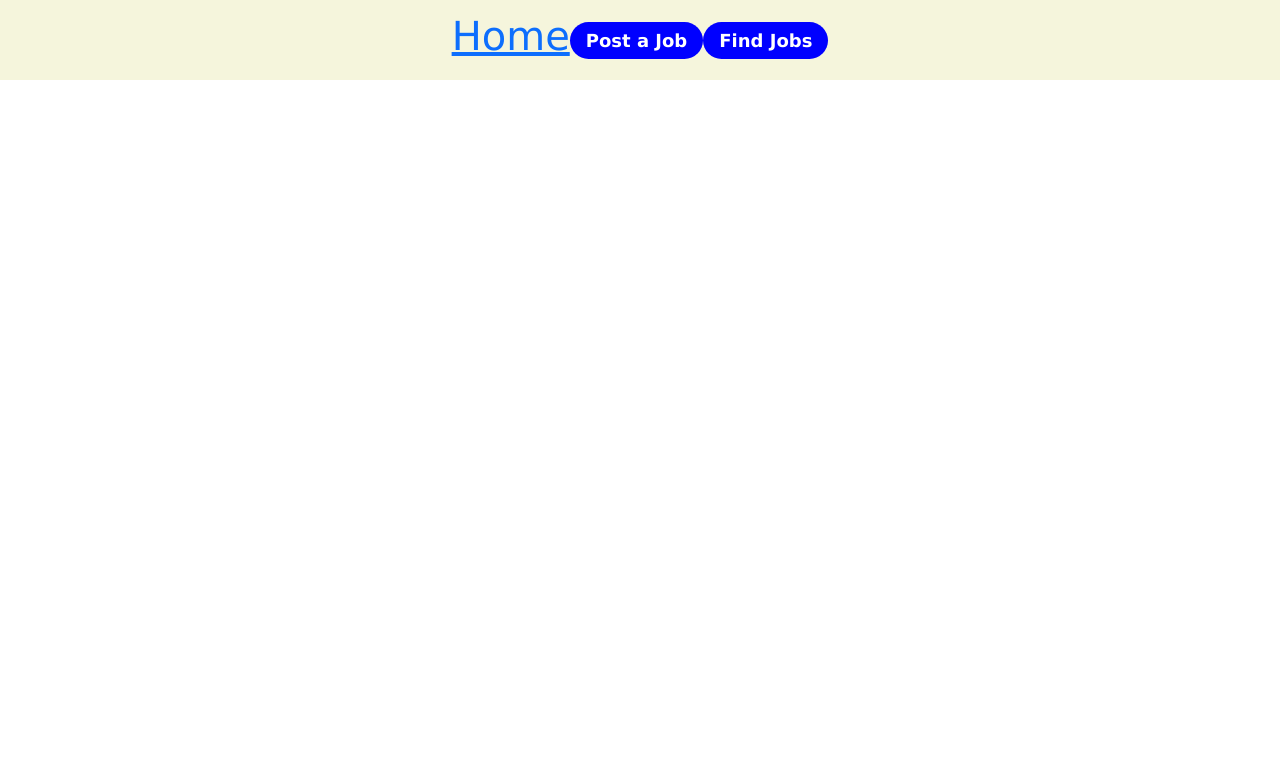
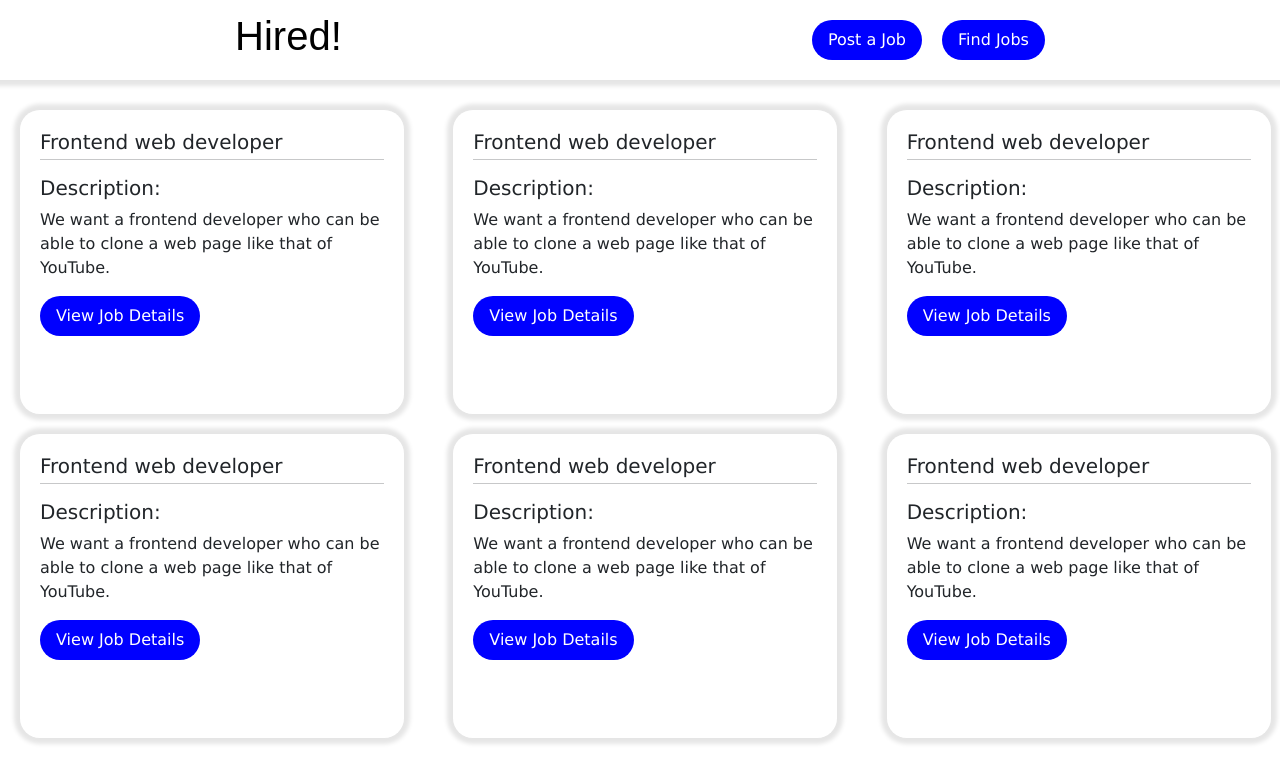
Before and after one commit to munyi-victor/hired, a React (Create React App) app: page /dashboard in a window 1280 px wide. Shown: the top 782 px of the page. Built offline with nearby package versions, Linux system fonts and the light colour scheme.

Commit message:
improved dashboard

```diff
--- a/package.json
+++ b/package.json
@@ -16,7 +16,7 @@
     "react-bootstrap": "^2.9.1",
     "react-dom": "^18.2.0",
     "react-icons": "^5.0.1",
-    "react-router-dom": "^6.19.0",
+    "react-router-dom": "^6.22.2",
     "react-scripts": "5.0.1",
     "stream-browserify": "^3.0.0",
     "web-vitals": "^2.1.4"
--- a/src/App.js
+++ b/src/App.js
@@ -14,8 +14,12 @@ import Clients from "./components/Clients";
 import WhyUs from "./components/WhyUs";
 import Signup from "./auth/Signup";
 import Login from "./auth/Login";
+// import Reviews from "./components/Reviews";
+
 import Dashboard from "./dashboard/Dashboard";
-// import Reviews from "./components/Reviews";
+import PostJob from "./dashboard/PostJob";
+import FindJobs from "./dashboard/FindJobs";
+import JobDetails from "./dashboard/JobDetails";
 
 const App = () => {
   const Home = () => {
@@ -38,7 +42,13 @@ const App = () => {
           <Route path="/login" Component={Login} />
           <Route path="/signup" Component={Signup} />
           <Route path="/" Component={Home} />
-          <Route path="/dashboard" Component={Dashboard} />
+
+          <Route exact path="/dashboard" Component={Dashboard} />
+
+          <Route path="/dashboard/post-job" Component={PostJob} />
+          <Route path="/dashboard/find-jobs" Component={FindJobs} />
+
+          <Route path="/dashboard/jobs/:id" render={(props) => <JobDetails {...props}/>} />
         </Routes>
       </Router>
     </AuthProvider>
--- a/src/dashboard/Dashboard.css
+++ b/src/dashboard/Dashboard.css
@@ -1,7 +1,5 @@
 .dashboard-container {
-  display: flex;
   margin: 0;
-  justify-content: center;
 }
 
 .dashboard-container nav {
@@ -9,17 +7,52 @@
   width: 100%;
   height: 10vh;
   text-align: center;
-  justify-content: center;
+  justify-content: space-around;
   align-items: center;
-  background-color: beige;
+  background-color: rgba(255, 255, 255, 0.1);
+  box-shadow: 0 0 4px 6px rgba(0, 0, 0, 0.1);
 }
 
-.dashboard-container nav .nav-button {
+.dashboard-container .logo a{
+  text-decoration: none;
+}
+
+.dashboard-container .logo  h1{
+  color: #000;
+  font-family: fantasy;
+}
+
+.dashboard-container .dash-links {
+  display: flex;
+  gap: 20px;
+}
+
+.nav-button {
   text-decoration: none;
   background-color: blue;
   color: #fff;
-  font-size: 18px;
+  font-size: 16px;
   padding: 8px 16px;
   border-radius: 25px;
-  font-weight: bold;
+  border: none;
+  outline: none;
 }
+
+.available-jobs-section {
+  position: relative;
+  padding-top: 30px;
+  display: grid;
+  grid-template-columns: repeat(3, 1fr);
+  gap: 20px;
+}
+
+.available-jobs {
+  background-color: rgba(255, 255, 255, 0.1);
+  box-shadow: 0 0 4px 6px rgba(0, 0, 0, 0.1);
+  height: 38vh;
+  width: 30vw;
+  border-radius: 20px;
+  margin-left: 20px;
+  padding: 20px;
+  backdrop-filter: blur(10px);
+}
--- a/src/dashboard/Dashboard.js
+++ b/src/dashboard/Dashboard.js
@@ -1,25 +1,57 @@
 import './Dashboard.css';
-import React from 'react';
-import { Link } from 'react-router-dom';
+import React, { useState, useEffect } from "react";
+import { Link, useNavigate } from "react-router-dom";
+import { Jobs } from './Jobs';
 
 const Dashboard = () => {
+  const navigate = useNavigate();
+
+  const [jobs, setJobs] = useState([]);
+
+  useEffect(() => {
+    const getJobs = () => {
+      setJobs([...Jobs]);
+    }
+    getJobs();
+  }, [])
+
+  const handleClick = (jobId) => {
+    navigate(`/dashboard/jobs/${jobId}`);
+  }
+
   return (
     <div className="dashboard-container">
       <nav>
         <div className="logo">
-          <Link to={"/home"}>
-            <h1>Home</h1>
-          </Link>
+          <a href={"/dashboard"}>
+            <h1>Hired!</h1>
+          </a>
         </div>
-        <div>
-          <Link to={"#"} className="nav-button">
+
+        <div className="dash-links">
+          <Link to={"/dashboard/post-job"} className="nav-button">
             Post a Job
           </Link>
-          <Link to={"#"} className="nav-button">
+          <Link to={"/dashboard/find-jobs"} className="nav-button">
             Find Jobs
           </Link>
         </div>
       </nav>
+
+      <section className="available-jobs-section">
+        {jobs.map((job) => (
+          <div className="available-jobs" key={job.id}>
+            <h5>{job.title}</h5>
+            <hr style={{ marginTop: "-3px" }} />
+            <h5>Description:</h5>
+            <p>{job.description}</p>
+
+            <button className="nav-button" onClick={() => handleClick(job.id)}>
+              View Job Details
+            </button>
+          </div>
+        ))}
+      </section>
     </div>
   );
 }
--- /dev/null
+++ b/src/dashboard/FindJobs.js
@@ -0,0 +1,9 @@
+import React from 'react'
+
+const FindJobs = () => {
+  return (
+    <div>FindJobs</div>
+  )
+}
+
+export default FindJobs
--- /dev/null
+++ b/src/dashboard/JobDetails.js
@@ -0,0 +1,30 @@
+import React from 'react';
+import { Jobs } from './Jobs';
+
+const JobDetails = ({match}) => {
+  const jobId = match.params.id;
+  const job = Jobs.find((p) => p.id.toString() === jobId);
+
+  return (
+    <div>
+      <h3>Job More Details</h3>
+
+      {job ? (
+        <div>
+          <h1>Hello</h1>
+          <h5>{job.title}</h5>
+          <h5>Description:</h5>
+          <p>{job.description}</p>
+          <h5>Requirements:</h5>
+          <p>{job.moreInfo}</p>
+        </div>
+      ) : (
+        <div>
+          <h2>Job details not found</h2>
+        </div>
+      )}
+    </div>
+  );
+}
+
+export default JobDetails
--- /dev/null
+++ b/src/dashboard/Jobs.js
@@ -0,0 +1,50 @@
+export const Jobs = [
+  {
+    id: "01",
+    title: "Frontend web developer",
+    description:
+      "We want a frontend developer who can be able to clone a web page like that of YouTube.",
+    moreInfo:
+      "We want a frontend developer who can be able to clone a web page like that of YouTube. We want a frontend developer who can be able to clone a web page like that of YouTube. We want a frontend developer who can be able to clone a web page like that of YouTube. We want a frontend developer who can be able to clone a web page like that of YouTube.",
+  },
+  {
+    id: "02",
+    title: "Frontend web developer",
+    description:
+      "We want a frontend developer who can be able to clone a web page like that of YouTube.",
+    moreInfo:
+      "We want a frontend developer who can be able to clone a web page like that of YouTube. We want a frontend developer who can be able to clone a web page like that of YouTube. We want a frontend developer who can be able to clone a web page like that of YouTube. We want a frontend developer who can be able to clone a web page like that of YouTube.",
+  },
+  {
+    id: "03",
+    title: "Frontend web developer",
+    description:
+      "We want a frontend developer who can be able to clone a web page like that of YouTube.",
+    moreInfo:
+      "We want a frontend developer who can be able to clone a web page like that of YouTube. We want a frontend developer who can be able to clone a web page like that of YouTube. We want a frontend developer who can be able to clone a web page like that of YouTube. We want a frontend developer who can be able to clone a web page like that of YouTube.",
+  },
+  {
+    id: "04",
+    title: "Frontend web developer",
+    description:
+      "We want a frontend developer who can be able to clone a web page like that of YouTube.",
+    moreInfo:
+      "We want a frontend developer who can be able to clone a web page like that of YouTube. We want a frontend developer who can be able to clone a web page like that of YouTube. We want a frontend developer who can be able to clone a web page like that of YouTube. We want a frontend developer who can be able to clone a web page like that of YouTube.",
+  },
+  {
+    id: "04",
+    title: "Frontend web developer",
+    description:
+      "We want a frontend developer who can be able to clone a web page like that of YouTube.",
+    moreInfo:
+      "We want a frontend developer who can be able to clone a web page like that of YouTube. We want a frontend developer who can be able to clone a web page like that of YouTube. We want a frontend developer who can be able to clone a web page like that of YouTube. We want a frontend developer who can be able to clone a web page like that of YouTube.",
+  },
+  {
+    id: "06",
+    title: "Frontend web developer",
+    description:
+      "We want a frontend developer who can be able to clone a web page like that of YouTube.",
+    moreInfo:
+      "We want a frontend developer who can be able to clone a web page like that of YouTube. We want a frontend developer who can be able to clone a web page like that of YouTube. We want a frontend developer who can be able to clone a web page like that of YouTube. We want a frontend developer who can be able to clone a web page like that of YouTube.",
+  },
+];
--- /dev/null
+++ b/src/dashboard/PostJob.js
@@ -0,0 +1,9 @@
+import React from 'react'
+
+const PostJob = () => {
+  return (
+    <div>PostJob</div>
+  )
+}
+
+export default PostJob
```
Also changed, not shown: 1 other file (tests, documents, lock files or other folders).
